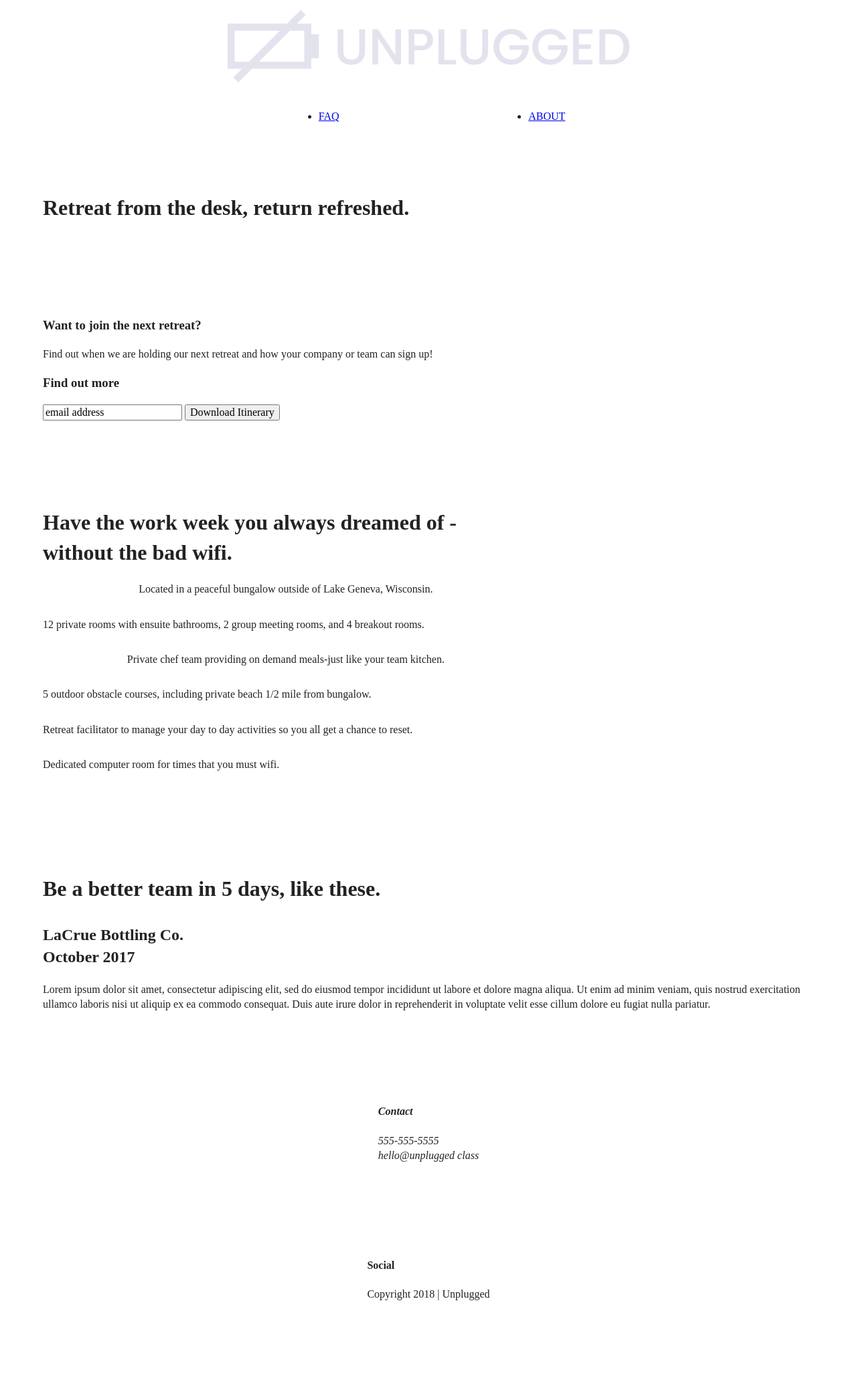
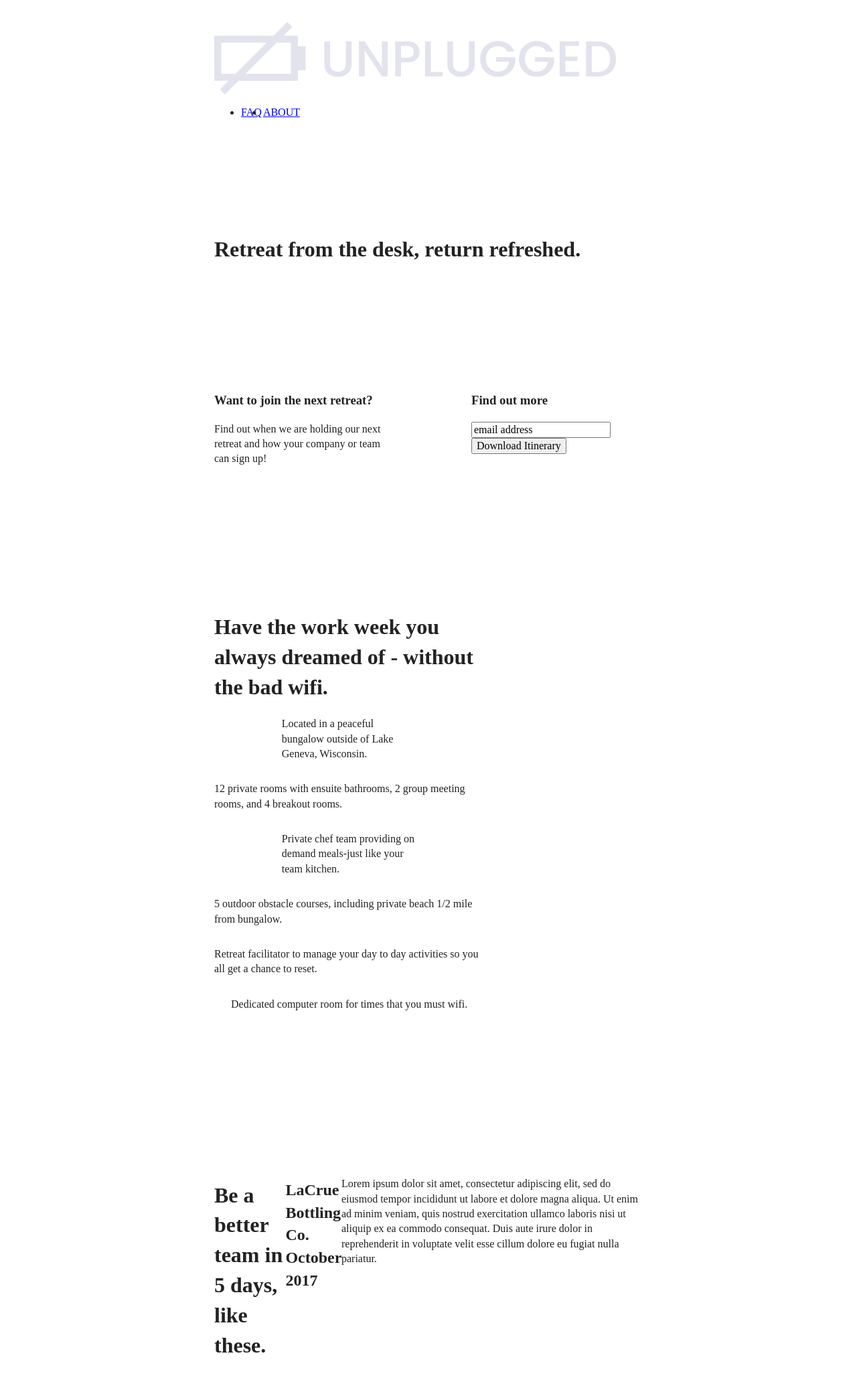
Before and after one commit to mikatodd/unplugged-code-shell, a website: page index.html in a window 1280 px wide. Shown: the top 2064 px of the page at 67% size. Before the commit the page ends 1965 px from the top, so only its background shows below. Drawn offline with Linux system fonts and the light colour scheme; files that its build step writes are made by us from their sources; files whose address does not match are found by name.

Commit message:
Added breakpoints to tablet

```diff
--- a/Desktop/css/main.css
+++ b/Desktop/css/main.css
@@ -378,15 +378,151 @@ aside {
    Modify as content requires.
    ========================================================================== */
 
-@media only screen and (min-width: 35em) {
-  /* Style adjustments for viewports that meet the condition */
+@media only screen and (min-width: 768px) {
+  /* General styles */
+
+    .content-wrapper {
+      max-width: 640px;
+      margin: 100px 0;
+    }
+
+  /* Header */
+
+    header {
+      justify-content: space-around;
+      padding: 33px 0;
+    }
+
+    header .content-wrapper {
+      width: 100%;
+      justify-content: space-between;
+    }
+
+    header nav {
+      width: 20%;
+    }
+
+    header nav ul {
+      justify-content: space-between;
+    }
+
+    .header-divider {
+      display: none;
+    }
+
+  /* Hero Area */
+
+  /* Aside */
+
+    aside .content-wrapper {
+      margin: 50px 0;
+      display: flex;
+      justify-content: space-between;
+      flex-flow: row wrap;
+    }
+
+    aside .content-wrapper .form-description,
+    aside .content-wrapper .form {
+      width: 40%;
+      margin: 0;
+    }
+
+    /* Features */
+
+    .features article {
+      display: flex;
+      justify-content: center;
+      align-items: center;
+      flex-flow: column wrap;
+      flex-basis: 50%;
+    }
+
+    .features .features-item-description {
+      width: 50%;
+    }
+
+    /* Reviews */
+
+    /* -- why is the reviews article justify content of space between? -- */
+
+    .reviews article {
+      display: flex;
+      justify-content: space-between;
+    }
+
+    .reviews article div {
+      width: 49%;
+    }
+
+    /* Footer */
+
+    footer {
+      flex-direction: row;
+    }
+
+    footer .content-wrapper {
+      width: 60%;
+      margin: 100px 0;
+    }
+
+    /* -- why is the footer content as justify content of space between instead of space around? -- */
+
+    .footer .content-wrapper {
+      width: 65%;
+      margin: 100px 0;
+    }
+
+    .footer-content {
+      display: flex;
+      justify-content: space-between;
+      align-items: center;
+    }
+
+    footer .contact {
+      margin-bottom: 0;
+    }
+
+
+
+/*---------- About Page ----------*/
+
+  .mission-content {
+    display: flex;
+    justify-content: space-between;
+    align-items: center;
+  }
+
+  .mission-content p {
+    width: 45%;
+    }
+
+  .contact-section .content-wrapper h2 {
+    width: 80%;
+  }
+
+  .contact-content {
+    display: flex;
+    justify-content: space-between;
+    align-items: flex-start;
+  }
+
+/*---------- FAQ Page ----------*/
+
+  .faq .content-wrapper {
+    justify-content: space-between;
+  }
+
+  .faq-content {
+    flex-basis: 40%;
+  }
+
+  .faq h2 {
+    width: 100%;
+  }
 }
 
-@media print,
-  (-webkit-min-device-pixel-ratio: 1.25),
-  (min-resolution: 1.25dppx),
-  (min-resolution: 120dpi) {
-  /* Style adjustments for high resolution devices */
+@media only screen and (min-width: 1200px) {
+  /*Desktop Styles here*/
 }
 
 /* ==========================================================================
```
